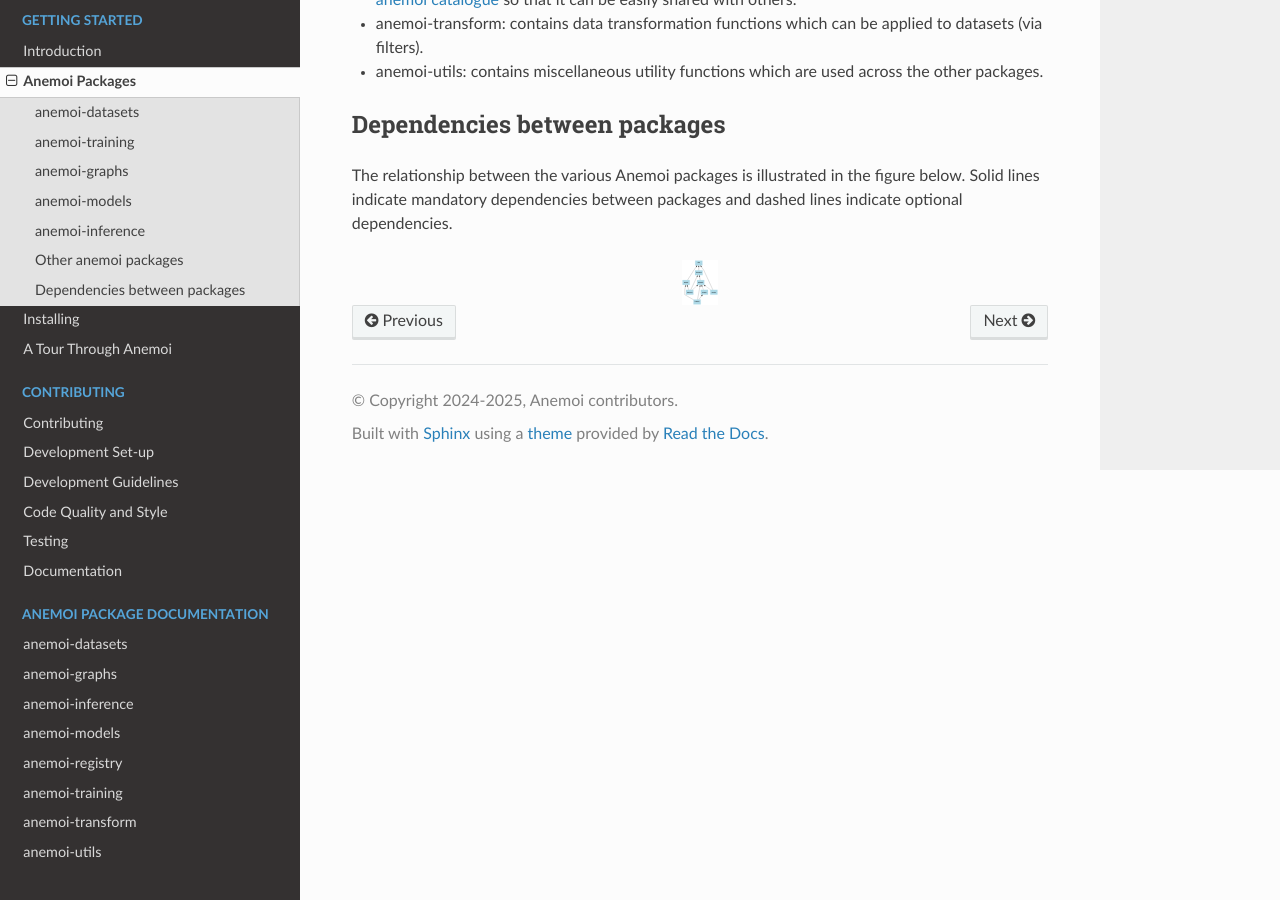
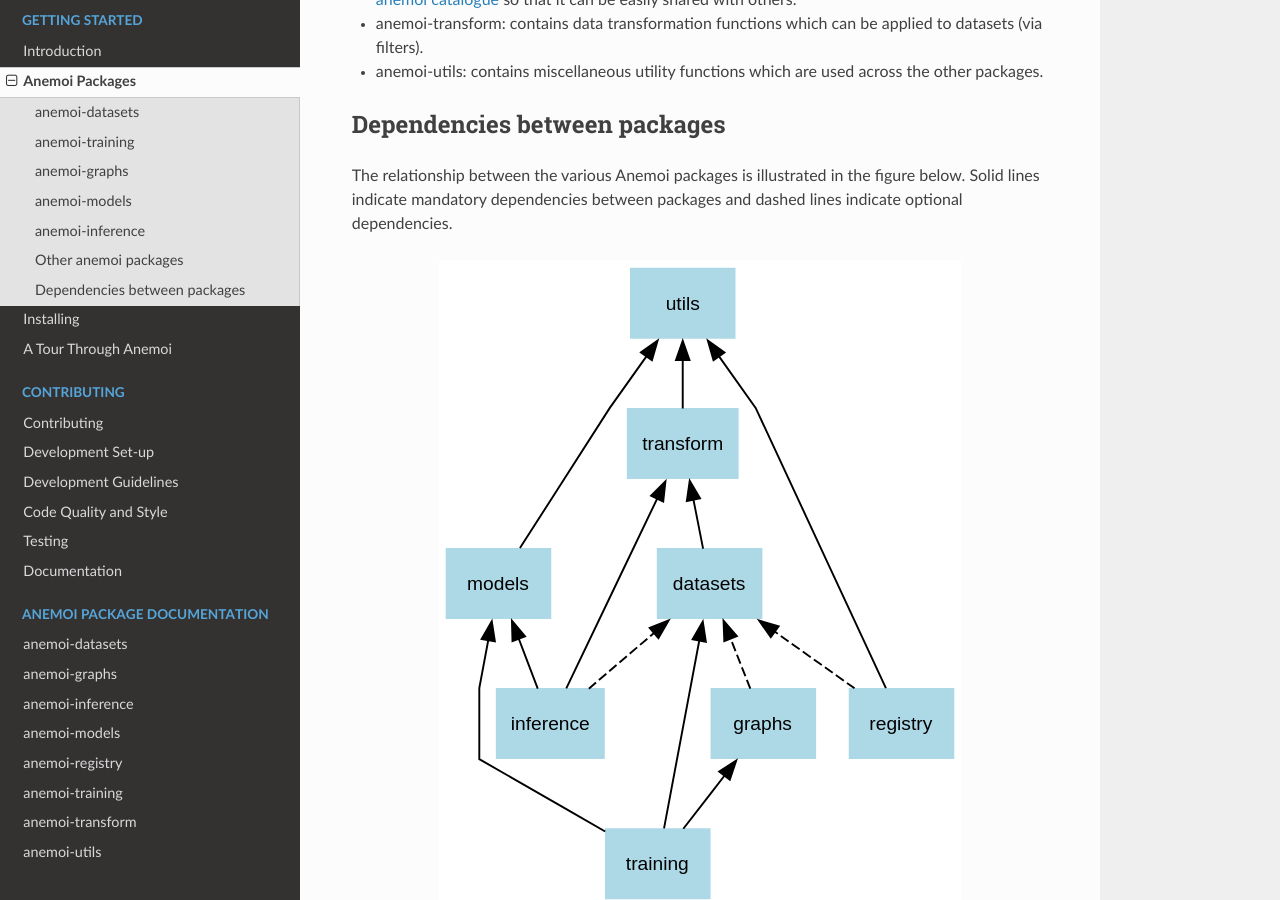
Before and after one commit to ecmwf/anemoi-docs, a Sphinx documentation site: the page built from docs/getting-started/package-descriptions.rst, in a window 1280 px wide and 900 px high, scrolled down 1276 px. Built offline with Sphinx 7.4.7 and the Read the Docs theme 3.1.0, drawn with Linux system fonts in a browser that asks for light colours.

Commit message:
docs: Restore raw HTML for dependencies figure - required for links

```diff
--- a/docs/getting-started/package-descriptions.rst
+++ b/docs/getting-started/package-descriptions.rst
@@ -93,8 +93,10 @@
 the figure below. Solid lines indicate mandatory dependencies between
 packages and dashed lines indicate optional dependencies.
 
-.. figure:: ../_static/dependencies.svg
-   :align: center
-   :scale: 10 %
-   :target: ../_static/dependencies.svg
-   :alt: Figure showing the dependencies between the Anemoi packages
+.. raw:: html
+
+   <center>
+   <object type="image/svg+xml" data="../_static/dependencies.svg" width="75%" height="auto">
+     <img src="../_static/dependencies.png" alt="Figure showing the dependencies across anemoi packages">
+   </object>
+   </center>
```
Also changed, not shown: docs/_static/dependencies.png (added), 1 other file.
